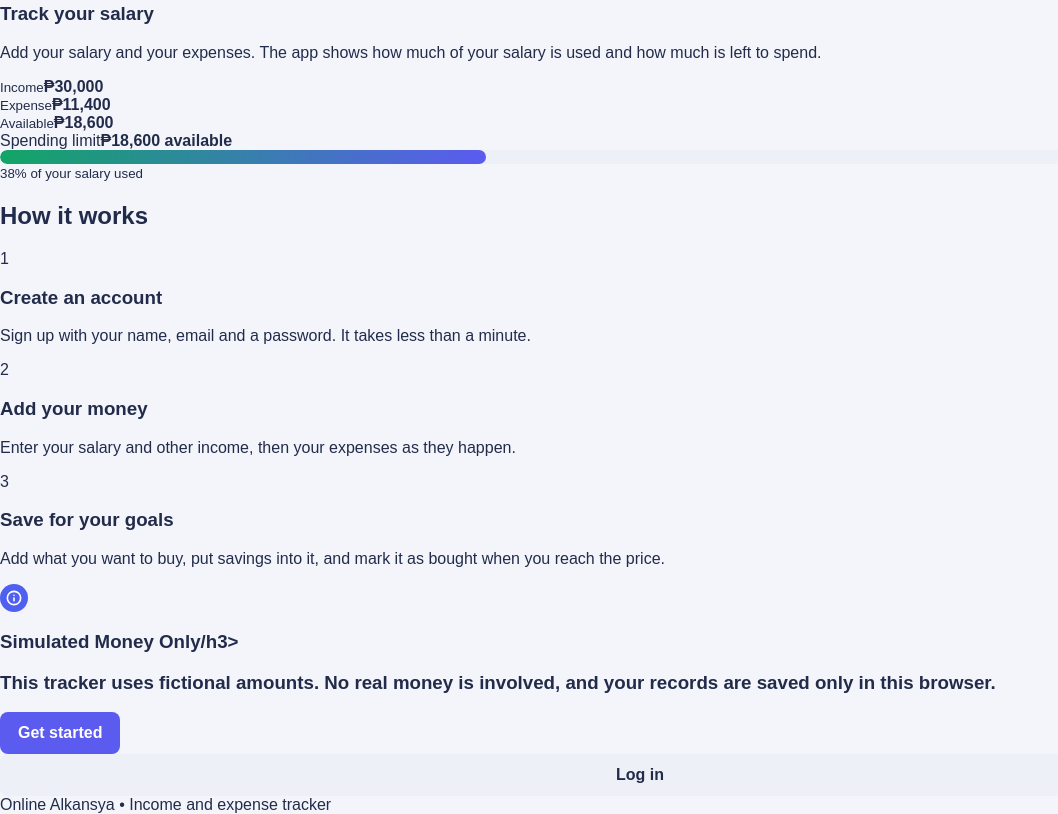
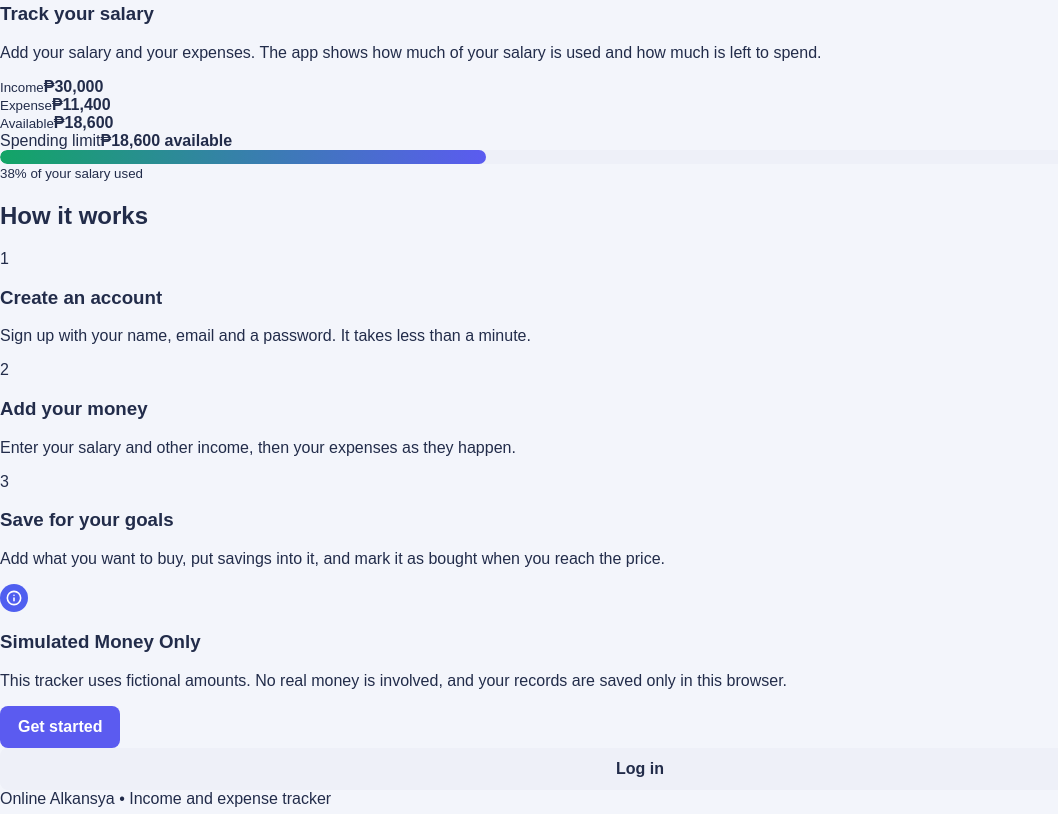
Before and after one commit to AydenWorkDev/OnlineAlkansya, a plain HTML site: page index.html in a window 1280 px wide. Shown: the part 1567-2381 px from the top of the page, without its empty margins (0-1058 px from the left). Drawn offline with Linux system fonts and the light colour scheme.

Commit message:
Fix closing tag for h3 element in index.html

```diff
--- a/index.html
+++ b/index.html
@@ -130,7 +130,7 @@
       <div class="l-notice">
         <div class="notice-icon"><svg viewBox="0 0 24 24" aria-hidden="true"><circle cx="12" cy="12" r="10"/><path d="M12 16v-4M12 8h.01"/></svg></div>
         <div>
-          <h3>Simulated Money Only/h3>
+          <h3>Simulated Money Only</h3>
           <p>This tracker uses fictional amounts. No real money is involved, and your records are saved only in this browser.</p>
         </div>
       </div>
```
